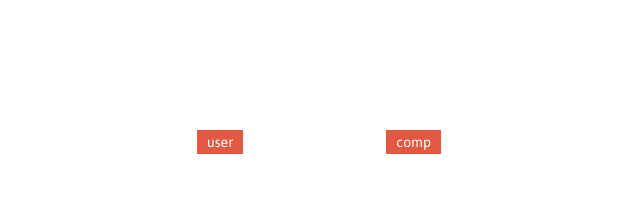
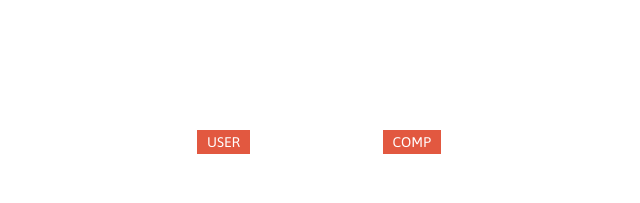
Before and after one commit to troy03/rock-paper-scissors, a plain HTML site: page index.html in a window 1280 px wide. Shown: the top 203 px of the page, 326-966 px from the left. Drawn offline with Linux system fonts and the light colour scheme.

Commit message:
Change paragraph result

```diff
--- a/index.html
+++ b/index.html
@@ -13,13 +13,13 @@
     </header>
 
     <div class="score-board">
-        <div id="user-label" class="badge">user</div>
-        <div id="computer-label" class="badge">comp</div>
+        <div id="user-label" class="badge">USER</div>
+        <div id="computer-label" class="badge">COMP</div>
         <span id="user-score">0</span>:<span id="computer-score">0</span>
     </div>
 
     <div class="result">
-        <p>Paper covers rock. You win!</p>
+        <p>PLEASE START A GAME</p>
     </div>
 
     <div class="choices">
```
